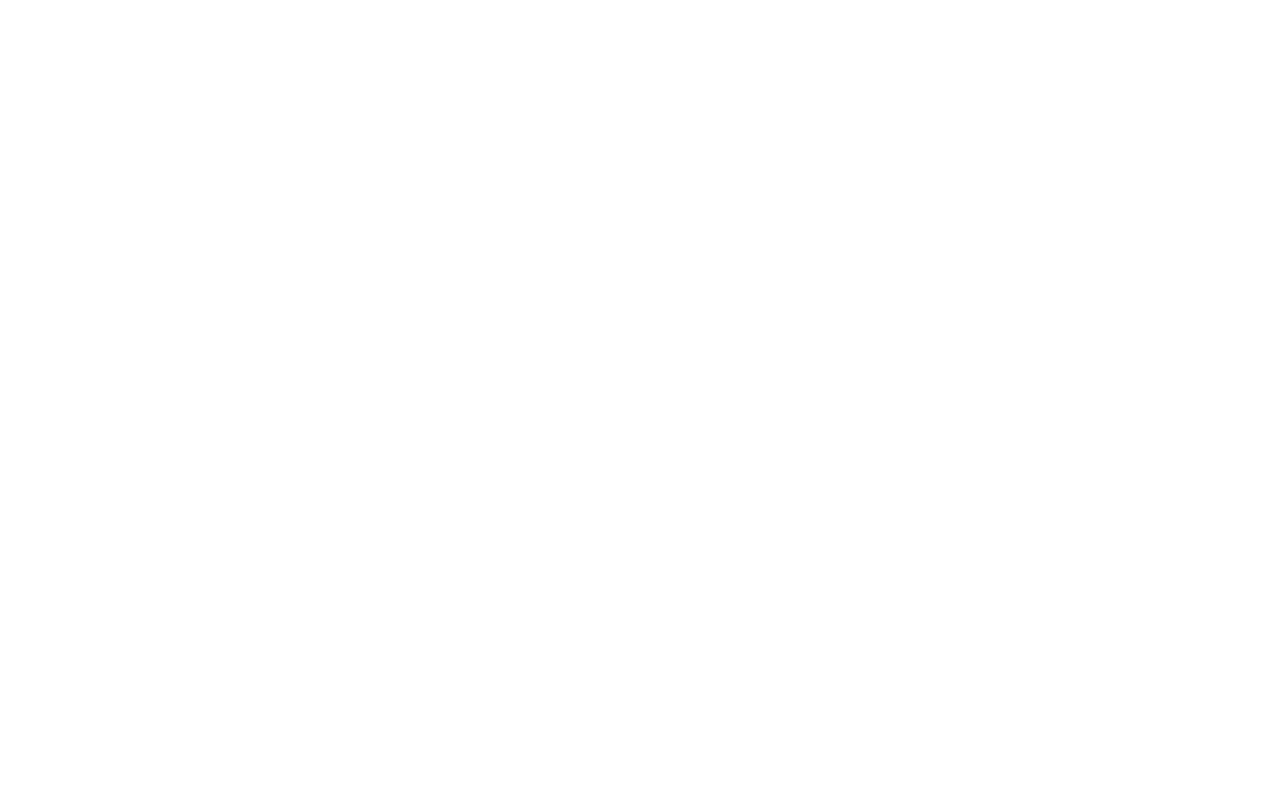
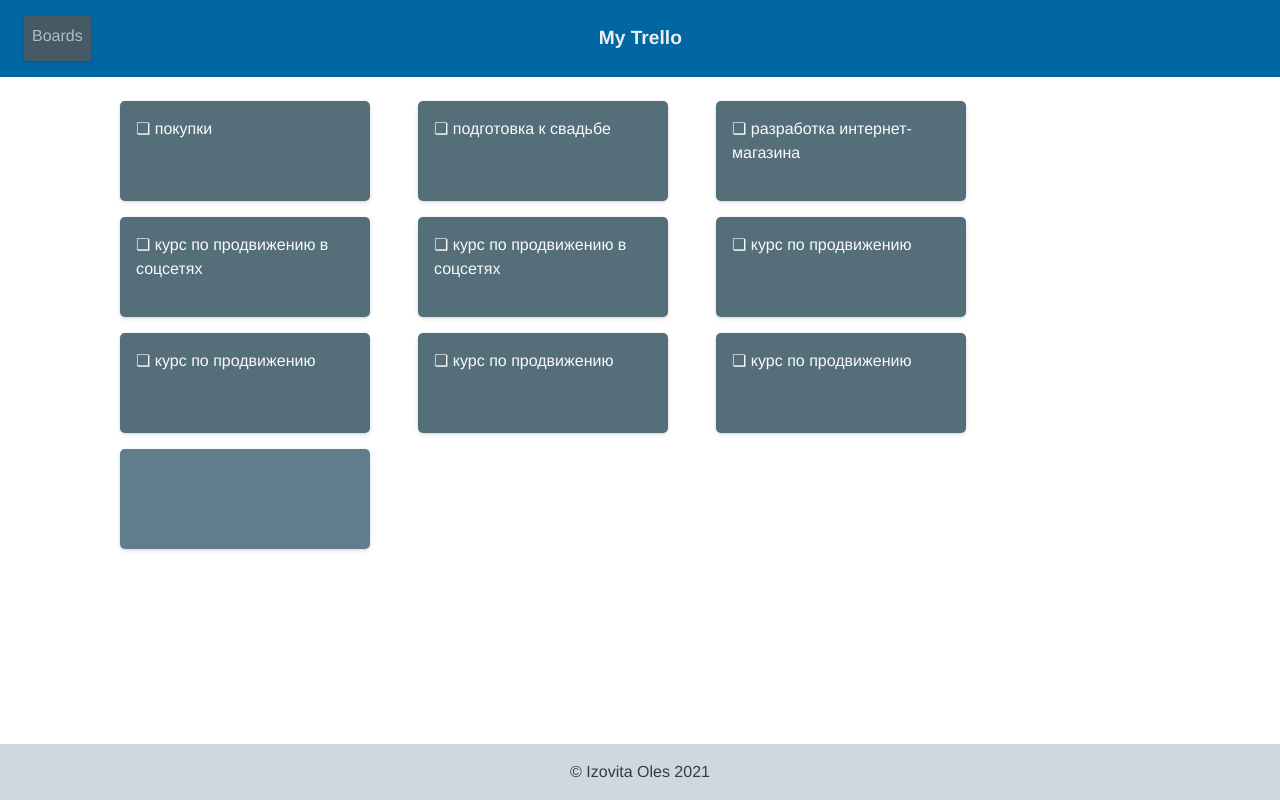
Before and after one commit to oizovita/my-trello-frontend, a Vue app: page / in a window 1280 px wide. Built offline with nearby package versions, Linux system fonts and the light colour scheme.

Commit message:
add board page

```diff
--- a/package.json
+++ b/package.json
@@ -8,7 +8,9 @@
     "lint": "vue-cli-service lint"
   },
   "dependencies": {
-    "vue": "^2.6.11",
+    "bootstrap": "^5.0.2",
+    "bootstrap-vue": "^2.21.2",
+    "vue": "^2.6.14",
     "vue-router": "^3.2.0",
     "vuex": "^3.4.0"
   },
--- a/src/App.vue
+++ b/src/App.vue
@@ -1,10 +1,25 @@
 <template>
   <div id="app">
-    <div id="nav">
-    </div>
+    <Header></Header>
     <router-view/>
+    <Footer></Footer>
   </div>
 </template>
+
+<script lang="ts">
+import Vue from 'vue';
+import Header from '@/components/Header.vue';
+import Footer from '@/components/Footer.vue';
+
+export default Vue.extend({
+  name: 'App',
+  components: {
+    Header,
+    Footer,
+  },
+});
+
+</script>
 
 <style lang="scss">
 
@@ -15,15 +30,4 @@
   text-align: center;
   color: #2c3e50;
 }
-
-#nav {
-  a {
-    font-weight: bold;
-    color: #2c3e50;
-
-    &.router-link-exact-active {
-      color: #42b983;
-    }
-  }
-}
 </style>
--- /dev/null
+++ b/src/components/BoardCard.vue
@@ -0,0 +1,52 @@
+<template>
+  <div class="board-card">
+    <span class="board-card-title">❏ {{ title }}</span>
+  </div>
+</template>
+
+<script lang="ts">
+import Vue from 'vue';
+
+export default Vue.extend({
+  name: 'BoardCard',
+  props: {
+    id: String,
+    title: String,
+  },
+});
+</script>
+
+<style lang="scss" scoped>
+.board-card {
+  background-color: #546E7A;
+  box-shadow: 0 0 0 0.5px rgba(49, 49, 93, .03),
+  0 2px 5px 0 rgba(49, 49, 93, .1),
+  0 1px 2px 0 rgba(0, 0, 0, .08);
+  box-sizing: border-box;
+  border-radius: 5px;
+  color: #fafafa;
+  margin: 0.5rem 1.5rem;
+  padding: 1rem;
+  text-align: left;
+  text-decoration: none;
+  transition: all 600ms ease;
+  width: 100%;
+  height: 100px;
+
+  &-title {
+    font-size: 1rem;
+  }
+
+  &:hover {
+    background-color: #90a4ae;
+    font-weight: bold;
+  }
+
+  @media screen and (min-width: 600px) {
+    width: 33%;
+  }
+  @media screen and (min-width: 1024px) {
+    width: 250px;
+  }
+}
+</style>
--- /dev/null
+++ b/src/components/Footer.vue
@@ -0,0 +1,32 @@
+<template>
+  <footer>
+    <span>&copy; Izovita Oles 2021</span>
+  </footer>
+</template>
+
+<script lang="ts">
+import Vue from 'vue';
+
+export default Vue.extend({
+  name: 'Footer',
+});
+</script>
+
+<style scoped lang="scss">
+
+footer {
+  box-sizing: border-box;
+  background-color: #cfd8dc;
+  bottom: 0;
+  left: 0;
+  padding: 1rem;
+  position: absolute;
+  width: 100%;
+
+  a {
+    text-decoration: none;
+    color: #546E7A;
+  }
+
+}
+</style>
--- /dev/null
+++ b/src/components/Header.vue
@@ -0,0 +1,50 @@
+<template>
+  <header>
+    <router-link class="btn-header" to="/">Boards</router-link>
+    <nav class="navbar">My Trello</nav>
+  </header>
+</template>
+
+<script lang="ts">
+import Vue from 'vue';
+
+export default Vue.extend({
+  name: 'Header',
+});
+</script>
+
+<style lang="scss" scoped>
+header {
+  box-sizing: border-box;
+  background-color: #0067a3;
+  display: flex;
+  flex-direction: row;
+  justify-content: flex-start;
+  margin: 0;
+  padding: 1rem;
+
+  .navbar {
+    align-self: center;
+    color: #eceff1;
+    font-size: 1.2rem;
+    font-weight: bold;
+    padding-left: 500px;
+    display: flex;
+    align-items: center;
+  }
+}
+
+.btn-header {
+  background-color: #455A64;
+  border: none;
+  border-radius: 3px;
+  box-shadow: 0 0 0 0.5px rgba(49,49,93,.03),
+  0 2px 5px 0 rgba(49,49,93,.1),
+  0 1px 2px 0 rgba(0,0,0,.08);
+  color: #B0BEC5;
+  cursor: pointer;
+  text-decoration: none;
+  padding: 0.5rem;
+  margin: 0 0.5rem
+}
+</style>
--- a/src/main.ts
+++ b/src/main.ts
@@ -1,4 +1,6 @@
 import Vue from 'vue';
+import 'bootstrap/dist/css/bootstrap.css';
+import 'bootstrap-vue/dist/bootstrap-vue.css';
 import App from './App.vue';
 import router from './router';
 import store from './store';
--- a/src/router/index.ts
+++ b/src/router/index.ts
@@ -1,17 +1,17 @@
 import Vue from 'vue';
 import VueRouter, { RouteConfig } from 'vue-router';
-// import Home from '../views/Home.vue';
+import Home from '../views/Home.vue';
 
 Vue.use(VueRouter);
 
 const routes: Array<RouteConfig> = [
-  // {
-  //   path: '/',
-  //   name: 'Home',
-  //   component: Home,
-  // },
   {
-    path: '/board',
+    path: '/',
+    name: 'Home',
+    component: Home,
+  },
+  {
+    path: '/board/:id',
     name: 'Board',
     component: () => import('../views/Board.vue'),
   },
--- a/src/views/Board.vue
+++ b/src/views/Board.vue
@@ -1,6 +1,5 @@
 <template>
-  <div class="ui">
-    <nav class="navbar app">My Trello</nav>
+  <div>
     <nav class="navbar board">{{ title }}</nav>
     <div class="lists">
         <List v-for="list in lists" :title="list.title" :cards="list.cards" :key="list.id"/>
@@ -60,22 +59,10 @@
 $board-bg-color: #0079bf;
 $appbar-bg-color: #0067a3;
 
-.ui {
-  height: 100vh;
-  display: grid;
-  grid-template-rows: $appbar-height $navbar-height 1fr;
-  background-color: $board-bg-color;
-  color: #eee;
-}
-
 .navbar {
-  padding-left: $gap;
+  padding-left: 10px;
   display: flex;
   align-items: center;
-  &.app {
-    background-color: $appbar-bg-color;
-    font-size: 1.5rem;
-  }
   &.board {
     font-size: 1.1rem;
   }
@@ -98,8 +85,8 @@
   width: 300px;
   height: 50px;
   font-size: 16px;
-  background-color: #006aa7;
-  color: #a5cae0;
+  background-color: #e2e4e6;
+  color: #333333;
   padding: 10px;
   border-radius: 0.3rem;
   cursor: pointer;
@@ -107,6 +94,6 @@
 }
 
 .add-list-btn:hover {
-  background-color: #005485;
+  background-color: #838c91;
 }
 </style>
--- a/src/views/Home.vue
+++ b/src/views/Home.vue
@@ -1,16 +1,78 @@
 <template>
-  <div class="home">
-    <img alt="Vue logo" src="../assets/logo.png">
-    <HelloWorld msg="Welcome to Your Vue.js + TypeScript App"/>
+  <div class="boards">
+    <BoardCard
+      v-for="board in boards"
+      :key="board.id"
+      :title="board.title"
+      :id="board.id">
+    </BoardCard>
+    <button class="btn-add-board">Add new board...</button>
   </div>
 </template>
 
 <script lang="ts">
 import Vue from 'vue'; // @ is an alias to /src
+import BoardCard from '@/components/BoardCard.vue';
 
 export default Vue.extend({
   name: 'Home',
-  components: {
+  components: { BoardCard },
+  data() {
+    return {
+      boards: [
+        { id: 1, title: 'покупки' },
+        { id: 2, title: 'подготовка к свадьбе' },
+        { id: 3, title: 'разработка интернет-магазина' },
+        { id: 4, title: 'курс по продвижению в соцсетях' },
+        { id: 4, title: 'курс по продвижению в соцсетях' },
+        { id: 4, title: 'курс по продвижению' },
+        { id: 4, title: 'курс по продвижению' },
+        { id: 4, title: 'курс по продвижению' },
+        { id: 4, title: 'курс по продвижению' },
+
+      ],
+    };
   },
 });
 </script>
+
+<style lang="scss" scoped>
+.boards {
+  display: flex;
+  justify-content: start;
+  padding-top: 1rem;
+  flex-flow: row wrap;
+  padding-left: 6rem;
+}
+
+.btn-add-board {
+  background-color: #607d8b;
+  border: 0;
+  border-radius: 5px;
+  box-shadow: 0 0 0 0.5px rgba(49, 49, 93, .03),
+  0 2px 5px 0 rgba(49, 49, 93, .1),
+  0 1px 2px 0 rgba(0, 0, 0, .08);
+  color: #607d8b;
+  font-size: 1.2rem;
+  margin: 0.5rem 1.5rem;
+  outline: 0;
+  padding: 1rem;
+  transition: all 600ms ease;
+  height: 100px;
+  width: 100%;
+
+  &:active,
+  &:focus {
+    background-color: #fafafa;
+  }
+
+  @media screen and (min-width: 600px) {
+    width: 33%;
+  }
+  @media screen and (min-width: 1024px) {
+    width: 250px;
+  }
+
+}
+
+</style>
```
Also changed, not shown: 1 other file (tests, documents, lock files or other folders).
